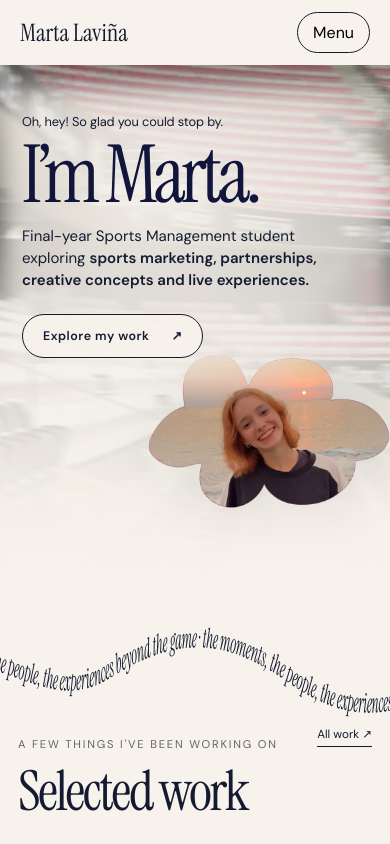
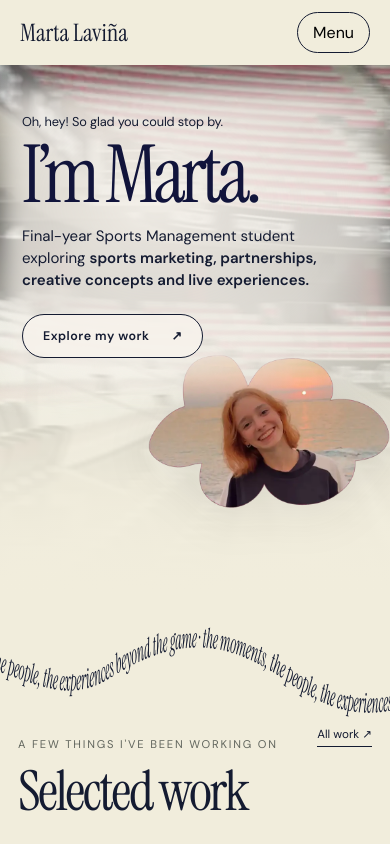
Before and after one commit to martalavina/marta-archive-portfolio, a Next.js app: page / in a window 390 px wide. Shown: the top 844 px of the page. Built offline with nearby package versions, Linux system fonts and the light colour scheme.

Commit message:
Use Marta's approved #f1eddc background across app/home-v2.css

```diff
--- a/app/home-v2.css
+++ b/app/home-v2.css
@@ -1,4 +1,4 @@
-.home-v2{--paper:#f7f3ec;--ink:#141b31;--sage:#c7d3bd;--pink:#eed9d4;--blue:#d4e6ed;--orange:#dc7659;--muted:#62665e}
+.home-v2{--paper:#f1eddc;--ink:#141b31;--sage:#c7d3bd;--pink:#eed9d4;--blue:#d4e6ed;--orange:#dc7659;--muted:#62665e}
 .home-v2 *{box-sizing:border-box}
 .home-v2{scroll-behavior:smooth}
 .home-v2{margin:0;background:var(--paper);color:var(--ink);font-family:"DM Sans",sans-serif}
@@ -9,7 +9,7 @@
 .home-v2 .nav-links{display:flex;gap:32px;font-size:.9rem;align-items:center}
 .home-v2 .nav-links a:hover{text-decoration:underline;text-underline-offset:5px}
 .home-v2 .menu-button{display:none;background:transparent;border:1px solid var(--ink);border-radius:24px;padding:9px 15px}
-.home-v2 .hero{height:min(720px,74vw);min-height:510px;position:relative;overflow:hidden;background-image:linear-gradient(to bottom,rgba(255,255,255,.16) 0%,rgba(247,243,236,.09) 40%,rgba(247,243,236,.75) 76%,#f7f3ec 100%),url("/home-v2/stadium.webp");background-position:center center,center 36%;background-size:cover}
+.home-v2 .hero{height:min(720px,74vw);min-height:510px;position:relative;overflow:hidden;background-image:linear-gradient(to bottom,rgba(255,255,255,.16) 0%,rgba(247,243,236,.09) 40%,rgba(247,243,236,.75) 76%,#f1eddc 100%),url("/home-v2/stadium.webp");background-position:center center,center 36%;background-size:cover}
 .home-v2 .hero-inner{max-width:1300px;margin:auto;position:relative;height:100%;padding:clamp(68px,9vw,132px) 5.5% 0}
 .home-v2 .hero-copy{position:relative;z-index:2;width:50%;max-width:630px;isolation:isolate}
 .home-v2 .hero-copy::before{content:"";position:absolute;z-index:-1;inset:-40px -72px -40px -42px;pointer-events:none;background:radial-gradient(ellipse at 38% 39%,rgba(247,243,236,.92) 0%,rgba(247,243,236,.80) 45%,rgba(247,243,236,.35) 70%,transparent 100%);filter:blur(14px)}
@@ -79,7 +79,7 @@
 .home-v2 .menu-button{display:block}
 .home-v2 .nav-links{display:none;position:absolute;top:65px;right:0;left:0;background:var(--paper);padding:20px;flex-direction:column;align-items:flex-start;gap:20px;box-shadow:0 12px 20px rgba(0,0,0,.08)}
 .home-v2 .nav-links.open{display:flex}
-.home-v2 .hero{height:720px;min-height:0;background-position:center,42% 30%;background-image:linear-gradient(to bottom,rgba(247,243,236,.15),rgba(247,243,236,.35) 39%,#f7f3ec 91%),url("/home-v2/stadium.webp")}
+.home-v2 .hero{height:720px;min-height:0;background-position:center,42% 30%;background-image:linear-gradient(to bottom,rgba(247,243,236,.15),rgba(247,243,236,.35) 39%,#f1eddc 91%),url("/home-v2/stadium.webp")}
 .home-v2 .hero-inner{padding:62px 22px 0}
 .home-v2 .hero-copy{width:100%}
 .home-v2 .hero-copy::before{inset:-24px -24px -32px -20px;background:radial-gradient(ellipse at 40% 38%,rgba(247,243,236,.94),rgba(247,243,236,.70) 61%,transparent 100%);filter:blur(12px)}
@@ -107,7 +107,7 @@
 .home-v2 .contact{margin-top:75px;align-items:start;flex-direction:column}
 .home-v2 .footer{flex-direction:column}}
 /* The home redesign is scoped: other archive pages are unchanged. */
-.home-v2 { min-height:100vh; background:#f7f3ec; color:#141b31; }
+.home-v2 { min-height:100vh; background:#f1eddc; color:#141b31; }
 .home-v2 .site-nav { position:relative; }
 .home-v2 .project-grid .project.outdoormix { cursor:default; }
 .home-v2 .project.outdoormix::after { background: linear-gradient(0deg,rgba(8,25,36,.45),transparent 34%); }
```
